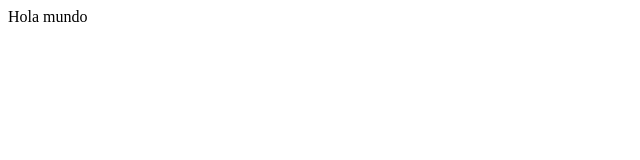
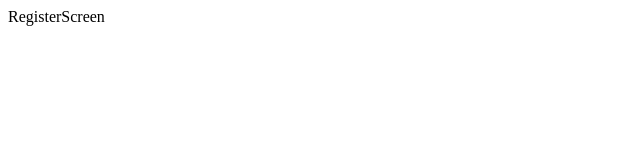
Before and after one commit to Matu-Dev-JS/2026_UTN_TM_PWA_MAR_JUE_AGO, a React (Vite) app in the folder Slack/: page /register in a window 1280 px wide. Shown: the top 160 px of the page, without its empty margins (0-640 px from the left). Built offline with nearby package versions, Linux system fonts and the light colour scheme.

Commit message:
clase 20

```diff
--- a/Slack/package.json
+++ b/Slack/package.json
@@ -11,7 +11,8 @@
   },
   "dependencies": {
     "react": "^19.3.1",
-    "react-dom": "^19.3.1"
+    "react-dom": "^19.3.1",
+    "react-router": "^8.5.0"
   },
   "devDependencies": {
     "@eslint/js": "^10.0.1",
--- a/Slack/src/App.jsx
+++ b/Slack/src/App.jsx
@@ -1,8 +1,16 @@
 import React from 'react'
+import { Route, Routes } from 'react-router'
+import HomeScreeen from './screens/HomeScreen/HomeScreeen'
+import LoginScreen from './screens/LoginScreen/LoginScreen'
+import RegisterScreen from './screens/RegisterScreen/RegisterScreen'
 
 const App = () => {
   return (
-    <div>Hola mundo</div>
+    <Routes>
+      <Route path='/' element={<HomeScreeen/>}/>
+      <Route path='/login' element={<LoginScreen/>}/>
+      <Route path='/register' element={<RegisterScreen/>} />
+    </Routes>
   )
 }
 
--- a/Slack/src/main.jsx
+++ b/Slack/src/main.jsx
@@ -1,7 +1,10 @@
 
 import { createRoot } from 'react-dom/client'
 import App from './App.jsx'
+import { BrowserRouter } from 'react-router'
 
 createRoot(document.getElementById('root')).render(
+  <BrowserRouter>
     <App />
+  </BrowserRouter>
 )
--- /dev/null
+++ b/Slack/src/screens/HomeScreen/HomeScreeen.jsx
@@ -0,0 +1,9 @@
+import React from 'react'
+
+function HomeScreeen() {
+  return (
+    <div>HomeScreeen</div>
+  )
+}
+
+export default HomeScreeen
--- /dev/null
+++ b/Slack/src/screens/LoginScreen/LoginScreen.jsx
@@ -0,0 +1,9 @@
+import React from 'react'
+
+function LoginScreen() {
+  return (
+    <div>LoginScreen</div>
+  )
+}
+
+export default LoginScreen
--- /dev/null
+++ b/Slack/src/screens/RegisterScreen/RegisterScreen.jsx
@@ -0,0 +1,9 @@
+import React from 'react'
+
+function RegisterScreen() {
+  return (
+    <div>RegisterScreen</div>
+  )
+}
+
+export default RegisterScreen
```
Also changed, not shown: 1 other file (tests, documents, lock files or other folders).
